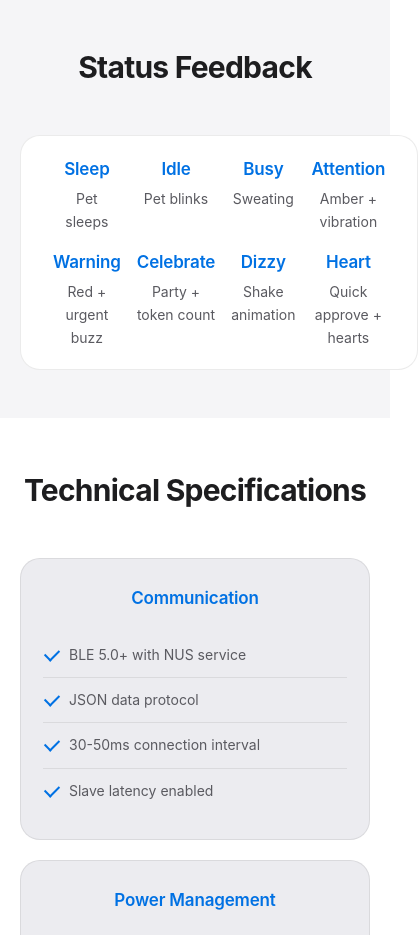
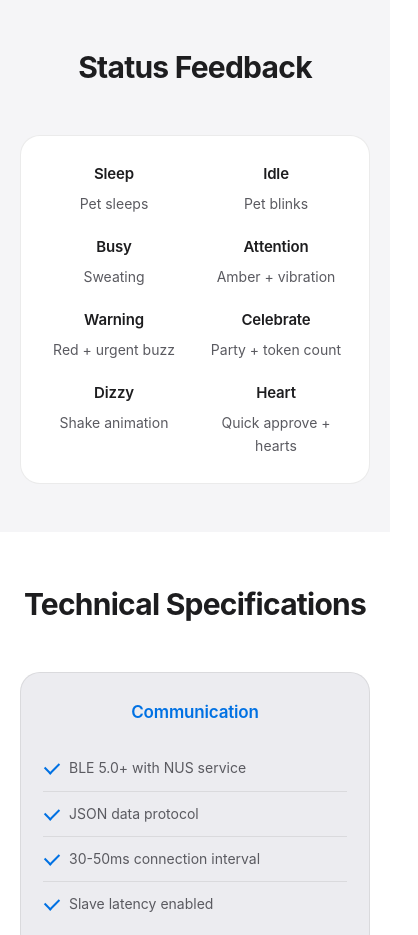
Before and after one commit to iclawos/Web, a plain HTML site: page vibebuddy/ring.html in a window 390 px wide. Shown: the part 3560-4495 px from the top of the page, 418 px wide, since content can reach past the window. Drawn offline with Linux system fonts and the light colour scheme.

Commit message:
refactor: eliminate inline styles — status-grid, one-col, section-primary, hero-404 utility classes

```diff
--- a/styles.css
+++ b/styles.css
@@ -1135,6 +1135,50 @@ body {
     grid-template-columns: 1fr 1fr;
 }
 
+.one-col {
+    grid-template-columns: 1fr;
+}
+
+/* Status Grid (Vibe Ring status feedback) */
+.status-grid {
+    display: grid;
+    grid-template-columns: repeat(4, 1fr);
+    gap: 20px;
+    text-align: center;
+}
+
+.status-grid h3 {
+    font-size: 15px;
+    margin-bottom: 6px;
+    color: var(--text-primary);
+}
+
+.section-primary {
+    background: var(--bg-primary);
+}
+
+.mt-md {
+    margin-top: 24px;
+}
+
+/* 404 */
+.hero-404 {
+    min-height: 60vh;
+}
+
+.hero-404 .hero-title {
+    font-size: 120px;
+}
+
+@media (max-width: 768px) {
+    .status-grid {
+        grid-template-columns: repeat(2, 1fr);
+    }
+    .hero-404 .hero-title {
+        font-size: 72px;
+    }
+}
+
 .cols-4 {
     grid-template-columns: repeat(4, 1fr);
 }
--- a/vibebuddy/ring.html
+++ b/vibebuddy/ring.html
@@ -129,39 +129,39 @@
     <section class="content-section section-alt">
         <div class="container">
             <h2>Status Feedback</h2>
-            <div class="spec-grid" style="grid-template-columns: 1fr;">
-                <div class="spec-card" style="padding: 20px 32px;">
-                    <div style="display: grid; grid-template-columns: 1fr 1fr 1fr 1fr; gap: 16px; text-align: center;">
+            <div class="spec-grid one-col">
+                <div class="spec-card">
+                    <div class="status-grid">
                         <div>
-                            <h3 style="margin-bottom: 4px;">Sleep</h3>
+                            <h3>Sleep</h3>
                             <p class="card-body">Pet sleeps</p>
                         </div>
                         <div>
-                            <h3 style="margin-bottom: 4px;">Idle</h3>
+                            <h3>Idle</h3>
                             <p class="card-body">Pet blinks</p>
                         </div>
                         <div>
-                            <h3 style="margin-bottom: 4px;">Busy</h3>
+                            <h3>Busy</h3>
                             <p class="card-body">Sweating</p>
                         </div>
                         <div>
-                            <h3 style="margin-bottom: 4px;">Attention</h3>
+                            <h3>Attention</h3>
                             <p class="card-body">Amber + vibration</p>
                         </div>
                         <div>
-                            <h3 style="margin-bottom: 4px;">Warning</h3>
+                            <h3>Warning</h3>
                             <p class="card-body">Red + urgent buzz</p>
                         </div>
                         <div>
-                            <h3 style="margin-bottom: 4px;">Celebrate</h3>
+                            <h3>Celebrate</h3>
                             <p class="card-body">Party + token count</p>
                         </div>
                         <div>
-                            <h3 style="margin-bottom: 4px;">Dizzy</h3>
+                            <h3>Dizzy</h3>
                             <p class="card-body">Shake animation</p>
                         </div>
                         <div>
-                            <h3 style="margin-bottom: 4px;">Heart</h3>
+                            <h3>Heart</h3>
                             <p class="card-body">Quick approve + hearts</p>
                         </div>
                     </div>
```
Also changed, not shown: 404.html (+2 -2 lines), 404.zh.html (+2 -2 lines), index.html (+1 -1 lines), index.zh.html (+1 -1 lines), vibebuddy/ring.zh.html (+11 -11 lines), zilli.html (+1 -1 lines), zilli.zh.html (+1 -1 lines).
